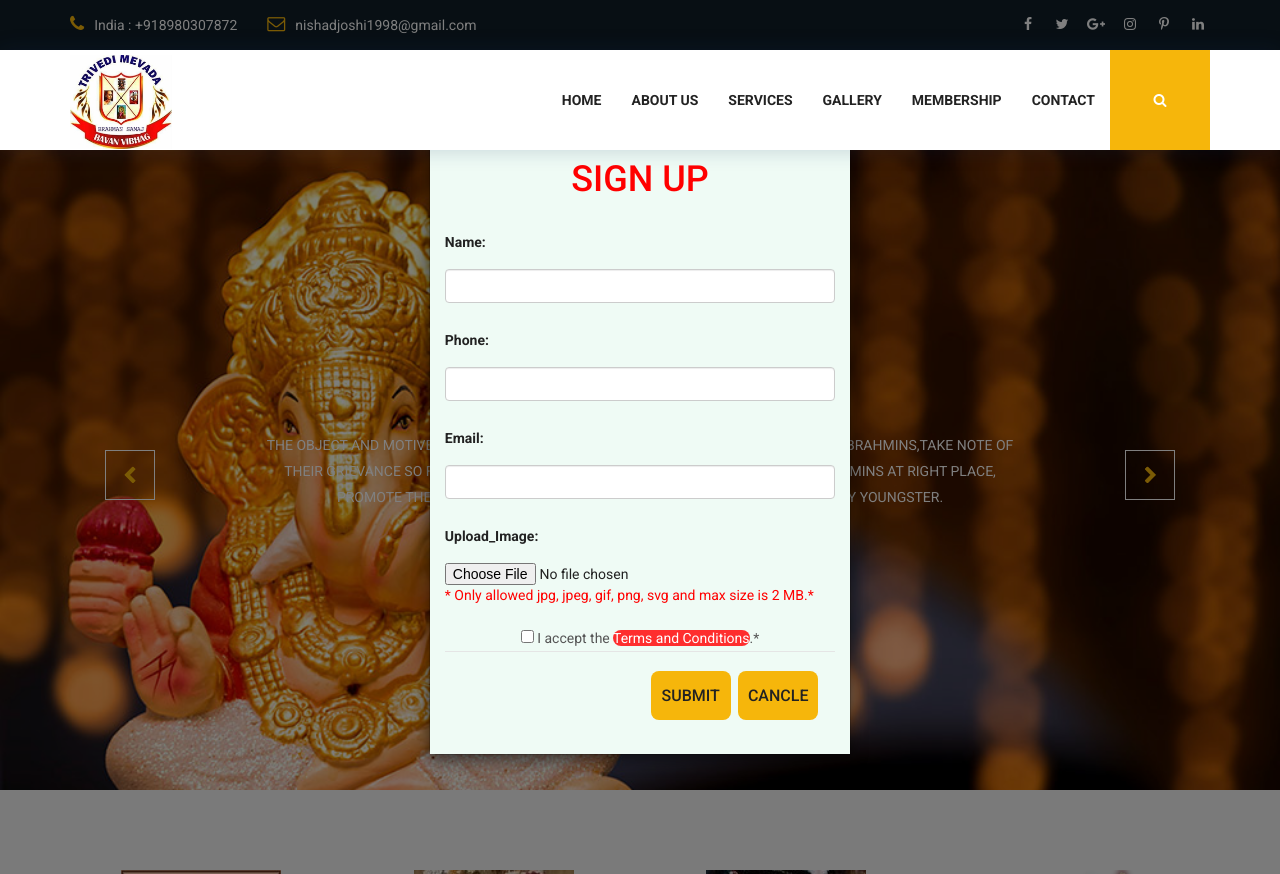
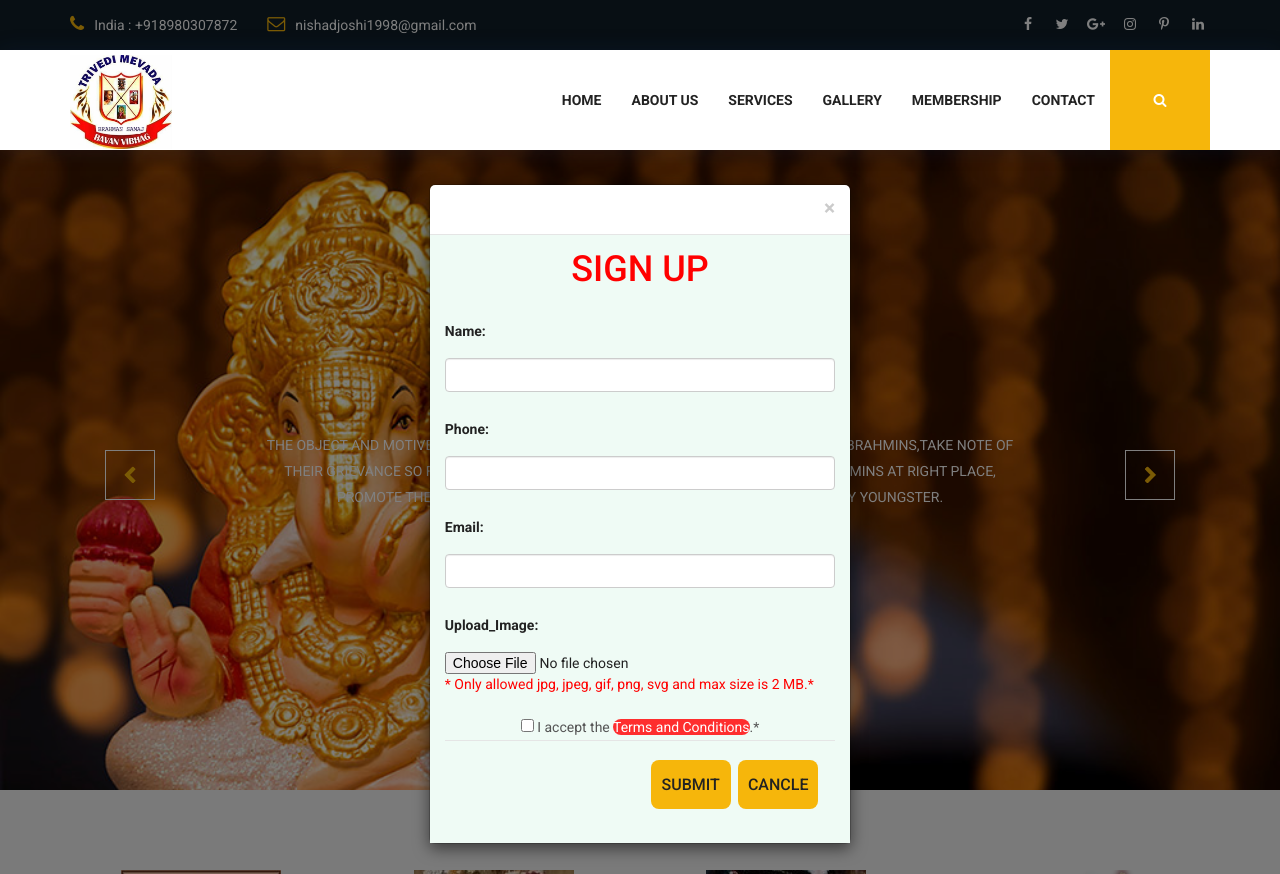
Before and after one commit to tmbs1992/tmbsbavan.co.in, a PHP site: page / in a window 1280 px wide, after a click on "CLICK NOW". Run offline with PHP 8.4, Linux system fonts and the light colour scheme; data that the repository does not hold is empty; some libraries are stand-ins or nearby versions.

Commit message:
fix nav and model

```diff
--- a/css/style.css
+++ b/css/style.css
@@ -310,6 +310,7 @@ a:focus, a:hover, .btn:focus, .btn:hover, button:focus, button:hover {
 }
 .header_aera .navbar-header .navbar-brand img {
   max-width: 58%;
+
 }
 .header_aera .navbar-collapse .navbar-nav.navbar-right li a {
   font: 700 14px/100px "Roboto", sans-serif;
@@ -2809,9 +2810,8 @@ input[type=submit]:hover {
 .modal-dialog{
 	position:center;
 	width:33%;
-	padding-top:5%;
-
-
+	padding-top:12%;
+	min-width:320px;
 }
 .center {
   display: block;
@@ -2828,6 +2828,7 @@ input[type=submit]:hover {
 
 }
 
+
 /* -- End our Click Ads Form -- */
 
 
--- a/index.php
+++ b/index.php
@@ -21,18 +21,9 @@
 	<link rel="stylesheet" type="text/css" href="vendors/owl_carousel/owl.carousel.css" media="all">
 	<!-- comment_area-->
 	<script src="https://code.jquery.com/jquery-2.2.4.min.js" integrity="sha256-BbhdlvQf/xTY9gja0Dq3HiwQF8LaCRTXxZKRutelT44=" crossorigin="anonymous"></script>
+    <!--Theme Styles CSS-->
+	<link rel="stylesheet" type="text/css" href="css/style.css" media="all" />
 
-
-		<!-- ads form JS-->
-	<script src="https://code.jquery.com/jquery-3.3.1.slim.min.js"></script>
-	<script src="https://cdnjs.cloudflare.com/ajax/libs/popper.js/1.14.7/umd/popper.min.js"></script>
-	<script src="https://stackpath.bootstrapcdn.com/bootstrap/4.3.1/js/bootstrap.min.js"></script>
-
-	<script src="http://ajax.googleapis.com/ajax/libs/jquery/1.8.3/jquery.min.js"></script>
-
-
-   <!--Theme Styles CSS-->
-	<link rel="stylesheet" type="text/css" href="css/style.css" media="all" />
 
     <!-- WARNING: Respond.js doesn't work if you view the page via file:// -->
     <!--[if lt IE 9]>
@@ -888,7 +879,7 @@
 													</div>
 													<div class="form-gp">
 														<label class="control-label">Upload_Image:</label>
-														<input type="file" name="image_location" id="file"/ required>
+														<input type="file" name="image_location" id="file"/  required>
 														<span style="color:red">* Only allowed jpg, jpeg, gif, png, svg and max size is 2 MB.*</span><br/><br/>
 														<p align="center"><input type="checkbox" required> I accept the <a href="term.php"> Terms and Conditions</a>.* </p>
 													</div>
@@ -1095,5 +1086,6 @@ document.write(" Copyright 2020 Tmbsbavan Designed by Vishal Joshi. All rights r
 	<!-- validationfile -->
     <script src="js/validationfile.js"></script>
 
+
 </body>
 </html>
```
Also changed, not shown: images/slider-12.jpg.
